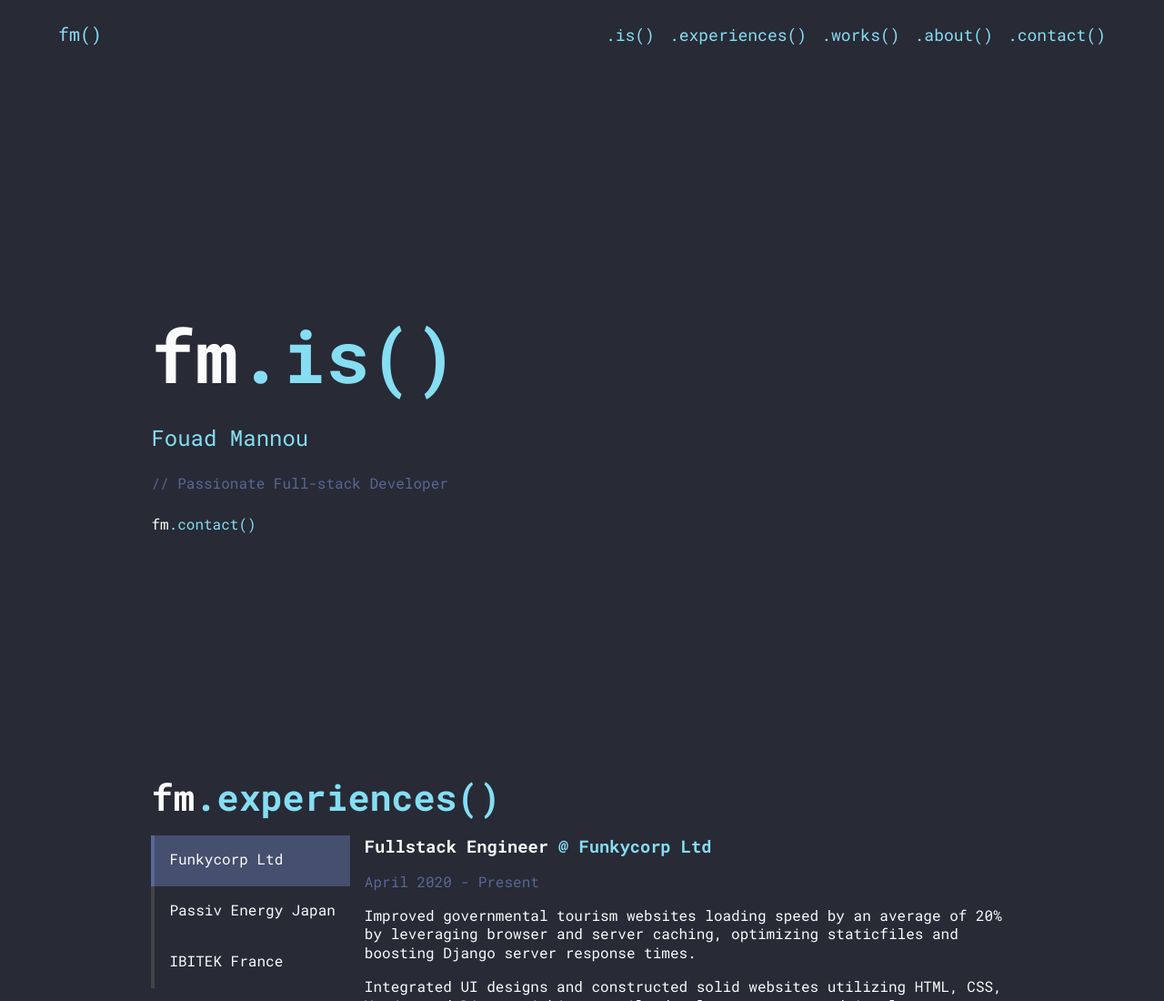
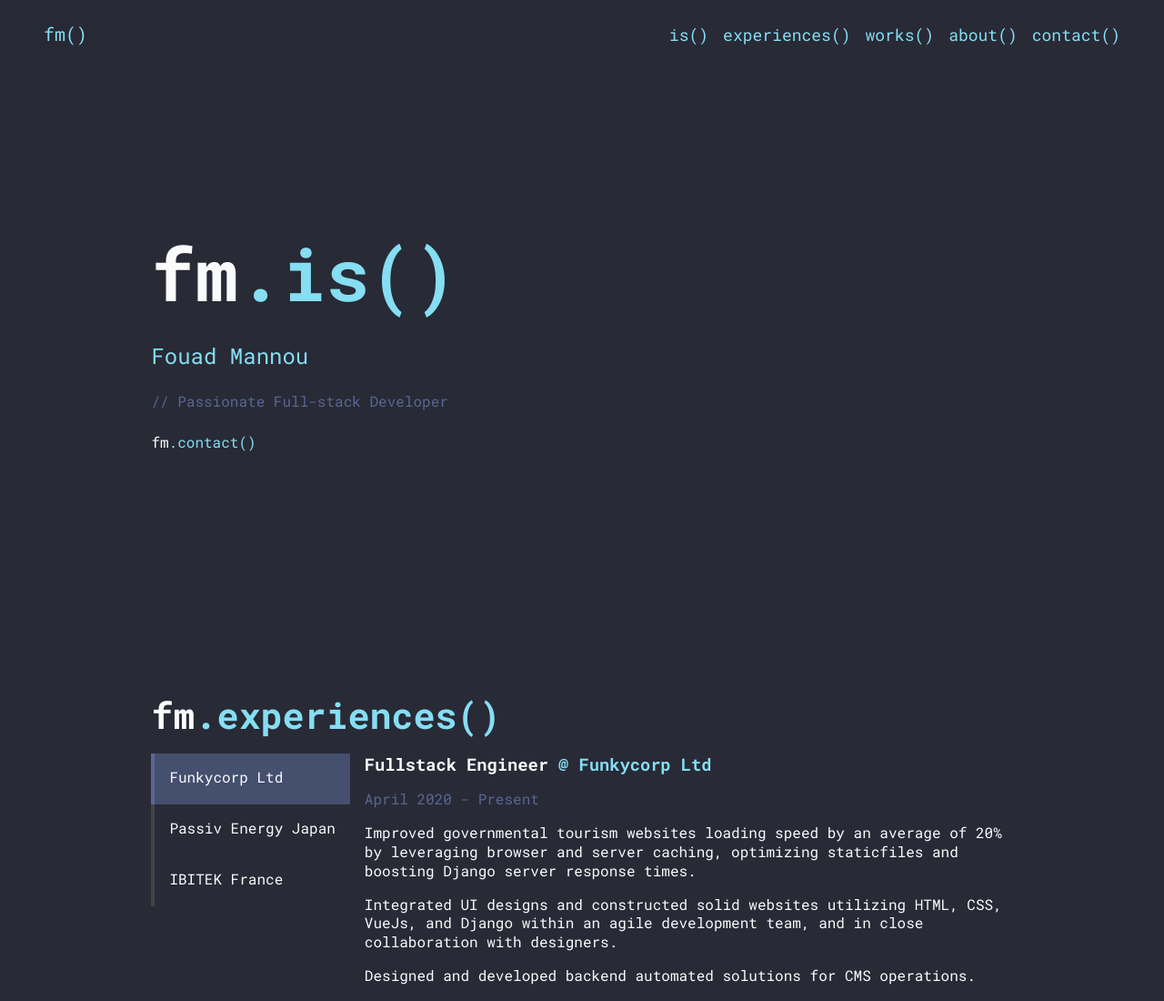
Before and after one commit to fouadmen/portfolio, a Gatsby site: page / in a window 1280 px wide. Shown: the top 1100 px of the page at 91% size. Built offline with nearby package versions, Linux system fonts and the light colour scheme; Gatsby itself is replaced by a stand-in of ours.

Commit message:
Fix header position and menu closing bug

```diff
--- a/src/components/header.js
+++ b/src/components/header.js
@@ -2,10 +2,19 @@ import React from 'react'
 
 function Header() {
     const [open, setopen] = React.useState(false)
+    const sections = ["is", "experiences","works","about","contact"]
 
     const menuBtnClick = (e) => {
-        e.preventDefault()
-        setopen(!open)
+      e.preventDefault()
+      setopen(!open)
+      const body = document.getElementsByTagName("body")[0]
+      body.style.overflow = !open == true ? "hidden" : "auto"
+    }
+
+    const closeMenu = () => {
+      setopen(false)
+      const body = document.getElementsByTagName("body")[0]
+      body.style.overflow = "auto"
     }
 
     return (
@@ -18,11 +27,9 @@ function Header() {
             <span></span>
           </a>
           <div className={`header__links ${open ? "open" : ""}`}>
-            <a href="#is">.is()</a>
-            <a href="#experience">.experiences()</a>
-            <a href="#works">.works()</a>
-            <a href="#about">.about()</a>
-            <a href="#contact">.contact()</a>
+            {
+              sections.map(s=>(<a key={s} onClick={closeMenu} href={`#${s}`}>{s}()</a>))
+            }
           </div>
         </nav>
       </header>
--- a/src/pages/index.js
+++ b/src/pages/index.js
@@ -46,9 +46,10 @@ const IndexPage = () => {
   const [currentCompany, setcurrentCompany] = React.useState(0)
 
   return (
-    <main className="container">
+    <React.Fragment>
       <title>Home Page</title>
       <Header />
+      <main className="container">
       {/* hero */}
       <section className="section hero" id="is">
         <h1>fm<span className="highlight">.is()</span></h1>
@@ -58,12 +59,12 @@ const IndexPage = () => {
       </section>
 
       {/* experiences */}
-      <section className="section section__experiences" id="experience">
+      <section className="section section__experiences" id="experiences">
         <h2>fm<span className="highlight">.experiences()</span></h2>
         <div className="expriences__wrapper">
           <div className="tab">
               {
-                companies.map((c, k)=>(<div onClick={()=>setcurrentCompany(k)} className={`tab__item ${k===currentCompany ? "tab__item__active" : ""}`}>{c.company}</div>))
+                companies.map((c, k)=>(<div key={k} onClick={()=>setcurrentCompany(k)} className={`tab__item ${k===currentCompany ? "tab__item__active" : ""}`}>{c.company}</div>))
               }
           </div>
           <div className="experience">
@@ -71,7 +72,7 @@ const IndexPage = () => {
             <p className="period">{data[currentCompany].period}</p>
             <ul className="tasks">
               {
-                data[currentCompany].tasks.map((t)=>(<li>{t}</li>))
+                data[currentCompany].tasks.map((t)=>(<li key={t}>{t}</li>))
               }
             </ul>
           </div>
@@ -151,6 +152,7 @@ const IndexPage = () => {
         </form>
       </section>
     </main>
+    </React.Fragment>
   )
 }
 
--- a/src/styles/components/header.scss
+++ b/src/styles/components/header.scss
@@ -1,7 +1,13 @@
 .header {
-    padding: toRem(24) 0;
+    position: fixed;
+    width: 100%;
     max-width: toRem(900);
+    padding: toRem(24);
     margin: 0 auto;
+    background-color: $primary-alpha;
+    box-shadow: 0px 2px 4px $background;
+    z-index: 9999;
+    backdrop-filter: blur(2px);
     &__logo {
         z-index: 100;
         font-size: toRem(20);
@@ -89,7 +95,8 @@
     }
 
     @include breakpoint-up(medium){
-        padding: toRem(24) 0;
-        max-width: 90%;
+        padding: toRem(24) toRem(48);
+        box-shadow: none;
+        max-width: 100%;
     }
 }
--- a/src/styles/variables.scss
+++ b/src/styles/variables.scss
@@ -8,6 +8,10 @@ $light-background : #454F6E;
 $transparent-background : #454f6ed6;
 $comment : #596794;
 
+//hex colors with alpha
+$primary-alpha : #282A36F2;
+
+
 // fonts
 $font-sm : toRem(14);
 $font-md : toRem(18);
```
